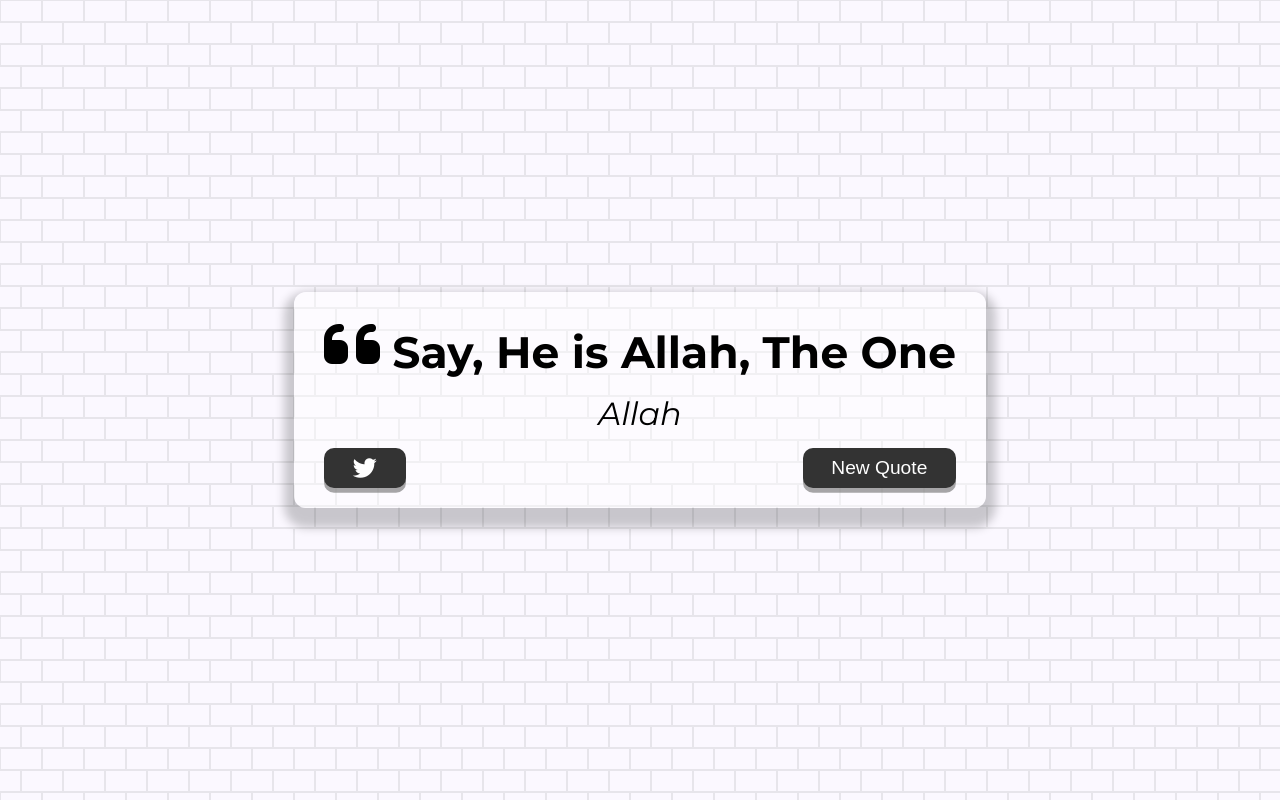
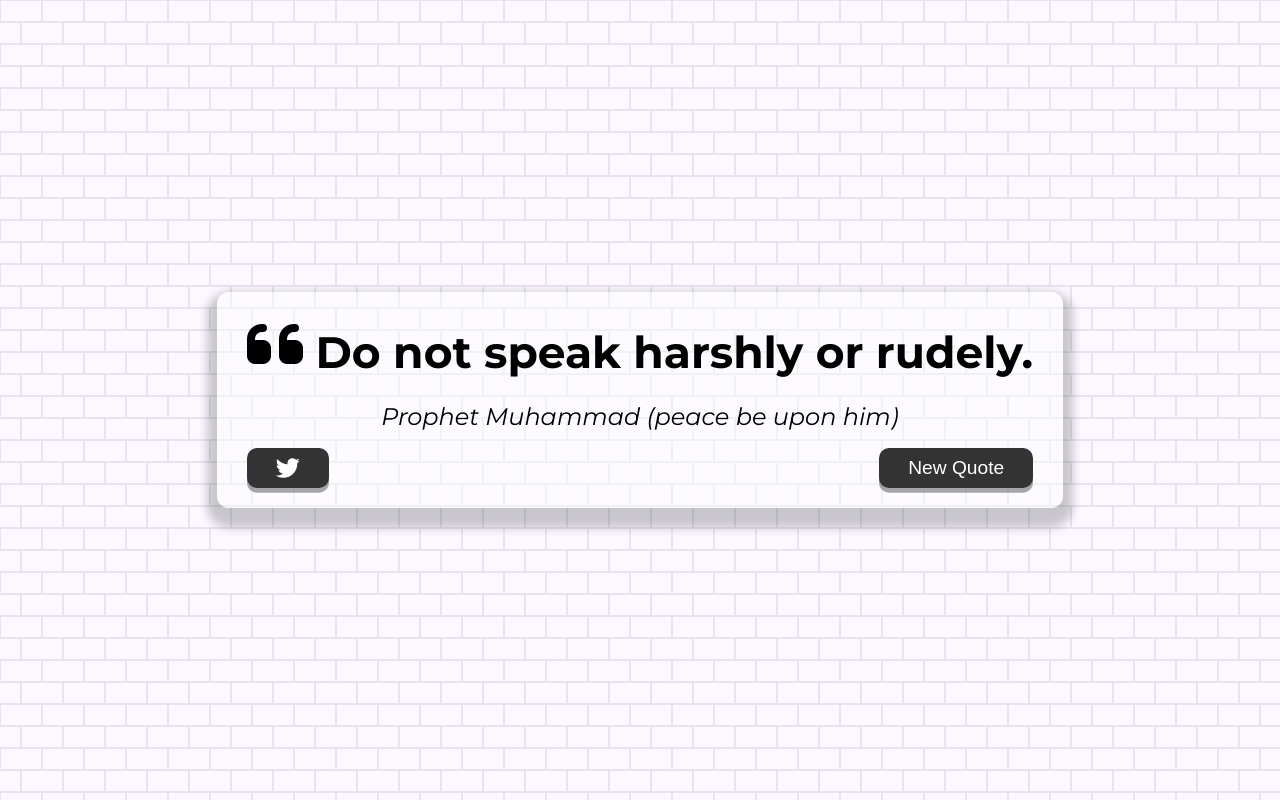
Before and after one commit to Abdul-Rahman-09/simple-quote-generator, a plain HTML site: page index.html in a window 1280 px wide. Drawn offline with Linux system fonts and the light colour scheme; no server answers.

Commit message:
New quote button implemented

```diff
--- a/index.html
+++ b/index.html
@@ -15,11 +15,11 @@
       <!-- Quote -->
       <div class="quote-text">
         <i class="fas fa-quote-left"> </i>
-        <span id="quote">Say, He is Allah, The One</span>
+        <span id="quote"></span>
       </div>
       <!-- Author -->
       <div class="quote-author">
-        <span id="author"> Allah </span>
+        <span id="author"> </span>
       </div>
       <!-- Buttons -->
       <div class="button-container">
@@ -29,7 +29,8 @@
         <button id="new-quote" title="New Quote">New Quote</button>
       </div>
     </div>
-    <!-- Script -->
+    <!-- Scripts -->
+    <script src="quotes.js"></script>
     <script src="./script.js"></script>
   </body>
 </html>
--- /dev/null
+++ b/quotes.js
@@ -0,0 +1,147 @@
+const islamicQuotes = [
+  { text: "Verily, with hardship, there is relief.", author: "Quran 94:5" },
+  {
+    text: "And whoever puts their trust in Allah, then He will suffice him.",
+    author: "Quran 65:3",
+  },
+  {
+    text: "Worship Allah as if you see Him, for if you don’t see Him, He sees you.",
+    author: "Prophet Muhammad (peace be upon him)",
+  },
+  {
+    text: "The best of you are those who learn the Quran and teach it.",
+    author: "Prophet Muhammad (peace be upon him)",
+  },
+  {
+    text: "Kindness is a mark of faith, and whoever is not kind has no faith.",
+    author: "Prophet Muhammad (peace be upon him)",
+  },
+  {
+    text: "Spread love everywhere you go.",
+    author: "Prophet Muhammad (peace be upon him)",
+  },
+  {
+    text: "Love for others what you love for yourself.",
+    author: "Prophet Muhammad (peace be upon him)",
+  },
+  {
+    text: "Do good to others, and goodness will come back to you.",
+    author: "Prophet Muhammad (peace be upon him)",
+  },
+  {
+    text: "Seek knowledge from the cradle to the grave.",
+    author: "Prophet Muhammad (peace be upon him)",
+  },
+  {
+    text: "The ink of the scholar is more sacred than the blood of the martyr.",
+    author: "Prophet Muhammad (peace be upon him)",
+  },
+  { text: "Read! In the name of your Lord.", author: "Quran 96:1" },
+  {
+    text: "He who seeks knowledge, Allah will make his path to Paradise easy.",
+    author: "Prophet Muhammad (peace be upon him)",
+  },
+  {
+    text: "Indeed, with every difficulty, there is relief.",
+    author: "Quran 94:6",
+  },
+  {
+    text: "Patience is a pillar of faith.",
+    author: "Prophet Muhammad (peace be upon him)",
+  },
+  {
+    text: "Be patient. Indeed, the promise of Allah is truth.",
+    author: "Quran 30:60",
+  },
+  {
+    text: "Allah does not burden a soul beyond that it can bear.",
+    author: "Quran 2:286",
+  },
+  {
+    text: "If you are grateful, I will surely increase you [in favor].",
+    author: "Quran 14:7",
+  },
+  {
+    text: "Contentment is the greatest wealth.",
+    author: "Prophet Muhammad (peace be upon him)",
+  },
+  { text: "Do not despair of the mercy of Allah.", author: "Quran 39:53" },
+  { text: "Allah is with the patient.", author: "Quran 8:46" },
+  {
+    text: "Optimism is a sunnah.",
+    author: "Prophet Muhammad (peace be upon him)",
+  },
+  {
+    text: "The best among you are those who have the best character.",
+    author: "Prophet Muhammad (peace be upon him)",
+  },
+  {
+    text: "Do not speak harshly or rudely.",
+    author: "Prophet Muhammad (peace be upon him)",
+  },
+  {
+    text: "The believer is kind and gentle, for there is no goodness in one who is neither kind nor gentle.",
+    author: "Prophet Muhammad (peace be upon him)",
+  },
+  {
+    text: "Each of you is a shepherd and each of you is responsible for his flock.",
+    author: "Prophet Muhammad (peace be upon him)",
+  },
+  {
+    text: "He who does not show mercy to others will not be shown mercy.",
+    author: "Prophet Muhammad (peace be upon him)",
+  },
+  {
+    text: "The strongest among you is the one who controls his anger.",
+    author: "Prophet Muhammad (peace be upon him)",
+  },
+  {
+    text: "Show forgiveness, enjoin what is good, and turn away from the ignorant.",
+    author: "Quran 7:199",
+  },
+  {
+    text: "Those who forgive and overlook are rewarded by Allah.",
+    author: "Quran 42:40",
+  },
+  {
+    text: "The doors of repentance are always open.",
+    author: "Prophet Muhammad (peace be upon him)",
+  },
+  {
+    text: "Muslims are brothers and sisters, so make peace between your brothers and sisters.",
+    author: "Prophet Muhammad (peace be upon him)",
+  },
+  { text: "Every soul shall taste death.", author: "Quran 3:185" },
+  {
+    text: "Live in this world as if you are a traveler.",
+    author: "Prophet Muhammad (peace be upon him)",
+  },
+  {
+    text: "Remember death often, for it is the destroyer of pleasures.",
+    author: "Prophet Muhammad (peace be upon him)",
+  },
+  {
+    text: "The life of this world is but a fleeting enjoyment, and the hereafter is the true life.",
+    author: "Prophet Muhammad (peace be upon him)",
+  },
+  {
+    text: "Do good deeds that will benefit you even after death.",
+    author: "Prophet Muhammad (peace be upon him)",
+  },
+  {
+    text: "The key to success is prayer and hard work.",
+    author: "Prophet Muhammad (peace be upon him)",
+  },
+  {
+    text: "The best among you are those who strive for the betterment of society.",
+    author: "Prophet Muhammad (peace be upon him)",
+  },
+  {
+    text: "Success is not measured by wealth, but by the state of one’s heart and actions.",
+    author: "Prophet Muhammad (peace be upon him)",
+  },
+  {
+    text: "Believe in yourself and in the power of Allah, and you will achieve greatness.",
+    author: "Prophet Muhammad (peace be upon him)",
+  },
+];
--- a/script.js
+++ b/script.js
@@ -0,0 +1,60 @@
+// Globals
+let retrievedQuotes = [];
+let singleQuote;
+
+// DOM elements
+const quoteContainer = document.getElementById("quote-container");
+const quoteText = document.getElementById("quote");
+const authorText = document.getElementById("author");
+const twitterBtn = document.getElementById("twitter");
+const newQuoteBtn = document.getElementById("new-quote");
+
+// Test quotes
+const quote = () => {
+  const random = Math.floor(Math.random() * retrievedQuotes.length);
+  singleQuote = retrievedQuotes[random];
+
+  // Set the author text
+  if (!singleQuote.author) {
+    authorText.innerText = "Unknown";
+  } else {
+    if (singleQuote.author.length > 20) {
+      authorText.classList.add("long-author-name");
+    } else {
+      authorText.classList.remove("long-author-name");
+    }
+    authorText.innerText = singleQuote.author;
+  }
+
+  // Set the quote text
+  if (singleQuote.text.length > 50) {
+    quoteText.classList.add("long-quote");
+  } else {
+    quoteText.classList.remove("long-quote");
+  }
+  quoteText.innerText = singleQuote.text;
+};
+
+// Fetch quotes from API
+async function getQuotes() {
+  const apiUrl = "https://type.fit/api/quotes";
+  try {
+    const response = await fetch(apiUrl);
+    const data = await response.json();
+    retrievedQuotes = data;
+  } catch (error) {
+    console.log(error);
+    retrievedQuotes = islamicQuotes; // Fallback to local quotes if fetching fails
+  }
+}
+
+// Wait for quotes to be fetched before calling the quote function
+async function init() {
+  await getQuotes();
+  quote();
+}
+
+// Event listener for new quote button
+newQuoteBtn.addEventListener("click", quote);
+
+init();
--- a/style.css
+++ b/style.css
@@ -46,6 +46,10 @@ body {
   font-style: italic;
 }
 
+.long-author-name {
+  font-size: 1.5rem;
+}
+
 .button-container {
   margin-top: 15px;
   display: flex;
```
